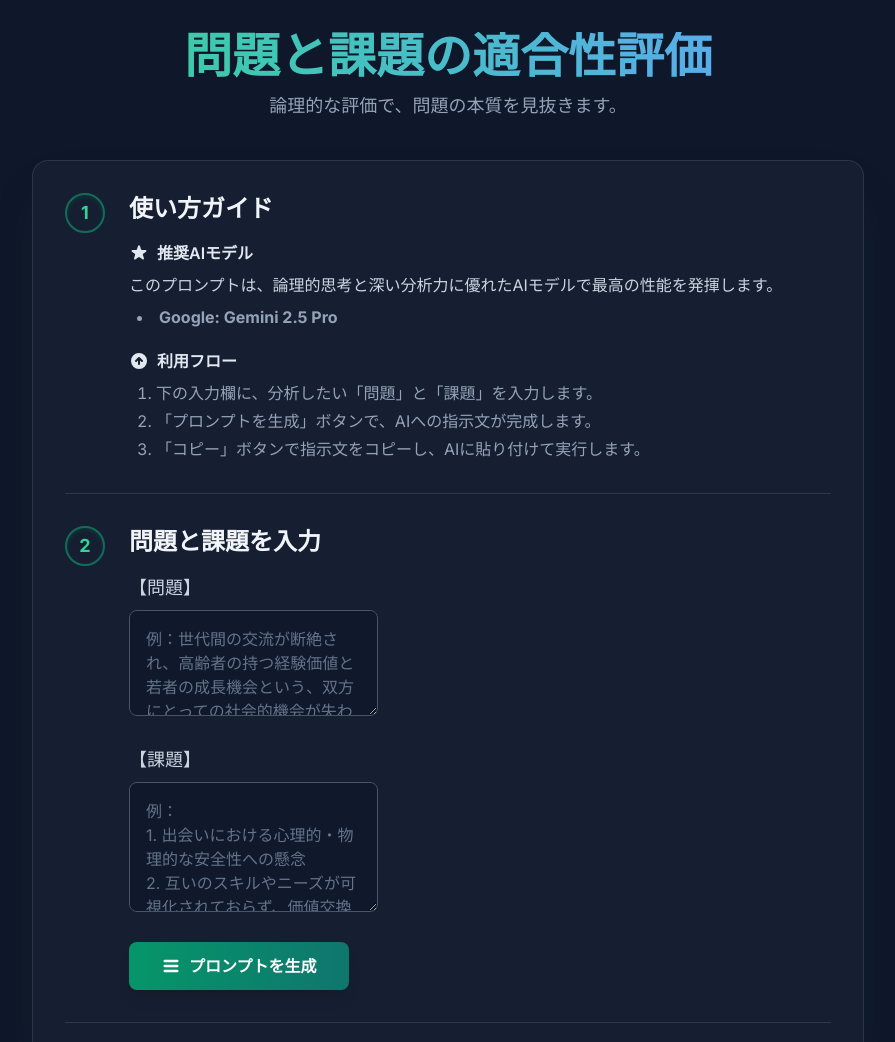
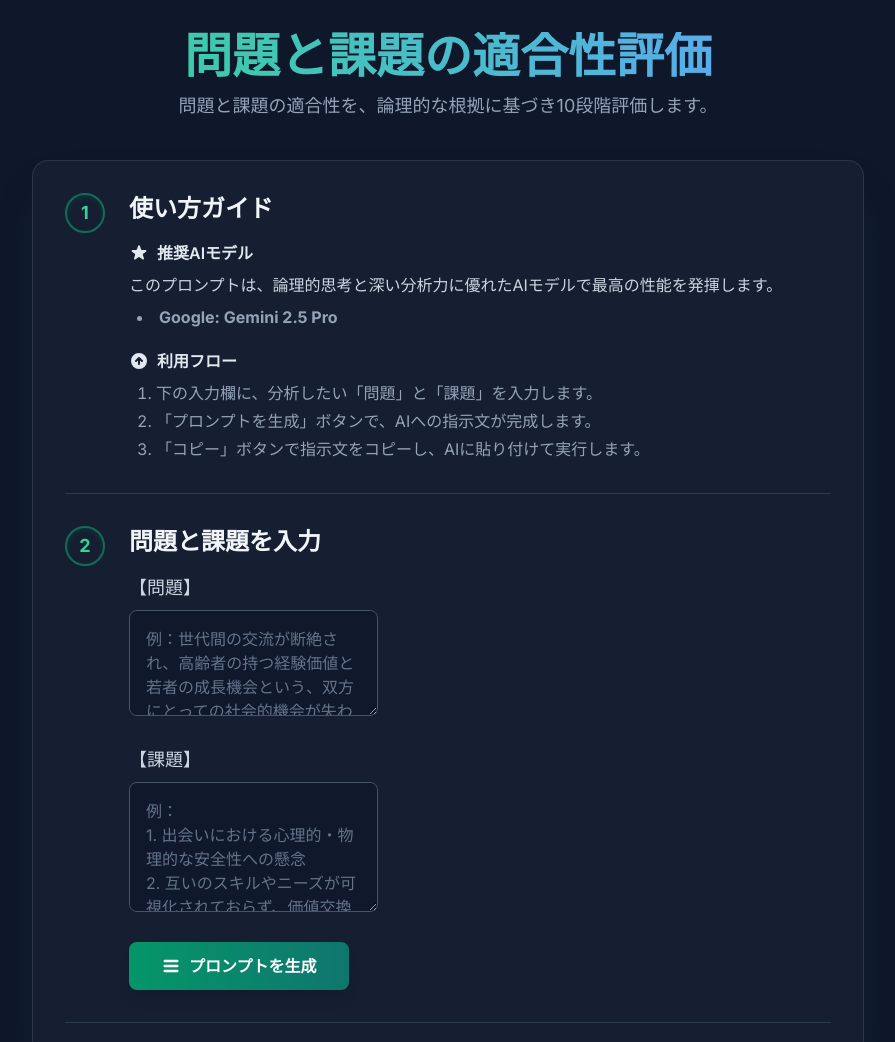
Before and after one commit to Mao925/issue-evaluation, a plain HTML site: page index.html in a window 1280 px wide. Shown: the top 1042 px of the page, without its empty margins (192-1087 px from the left). Drawn offline with nearby package versions, Linux system fonts and the light colour scheme.

Commit message:
Update index.html

```diff
--- a/index.html
+++ b/index.html
@@ -54,7 +54,7 @@
 
         <header class="text-center mb-10 fade-in">
             <h1 class="text-4xl sm:text-5xl font-bold text-gradient mb-3">問題と課題の適合性評価</h1>
-            <p class="text-slate-400 text-lg">論理的な評価で、問題の本質を見抜きます。</p>
+            <p class="text-slate-400 text-lg">問題と課題の適合性を、論理的な根拠に基づき10段階評価します。</p>
         </header>
 
         <main class="glass-card p-6 sm:p-8 rounded-2xl shadow-2xl shadow-emerald-900/20 space-y-8 fade-in" style="animation-delay: 0.2s;">
```
